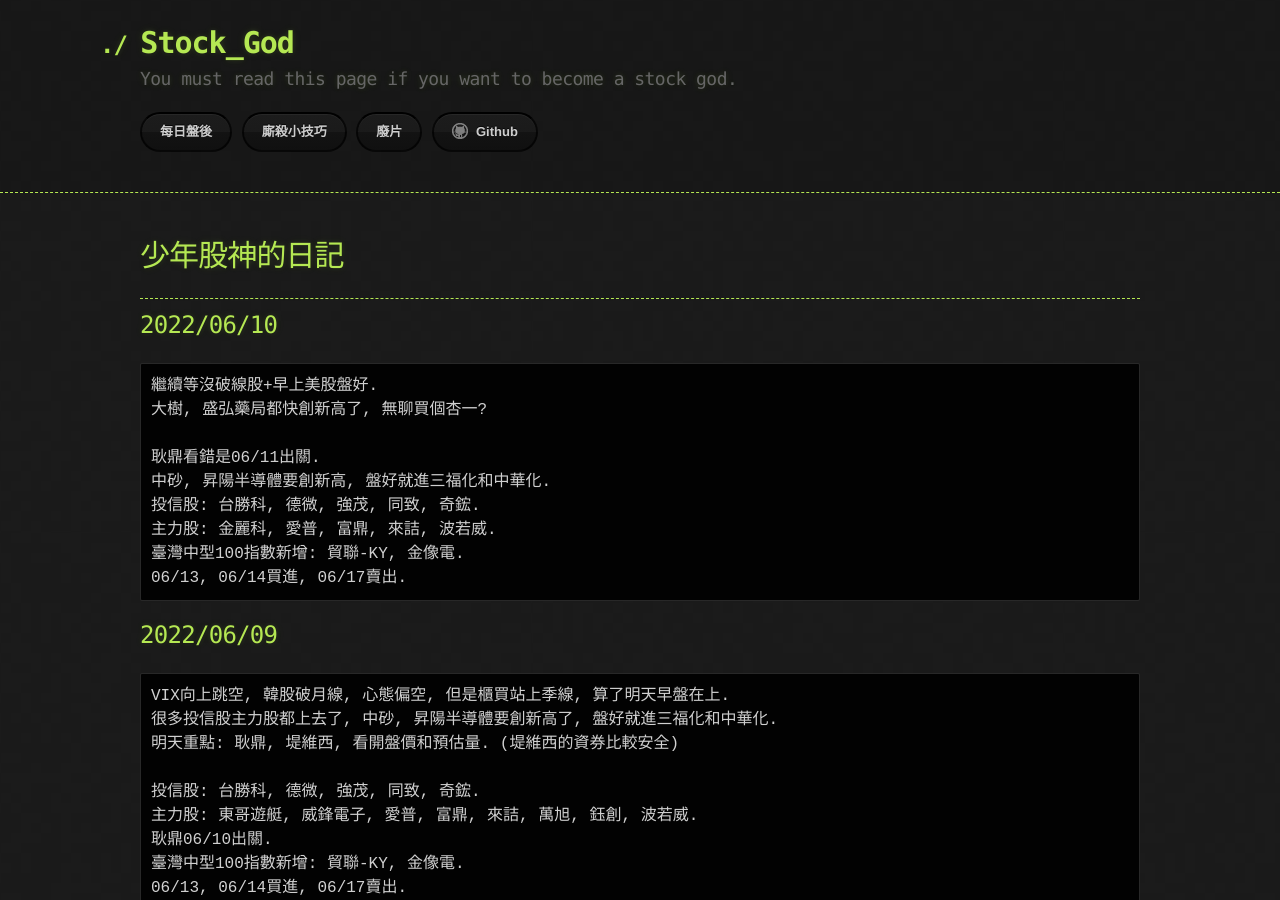
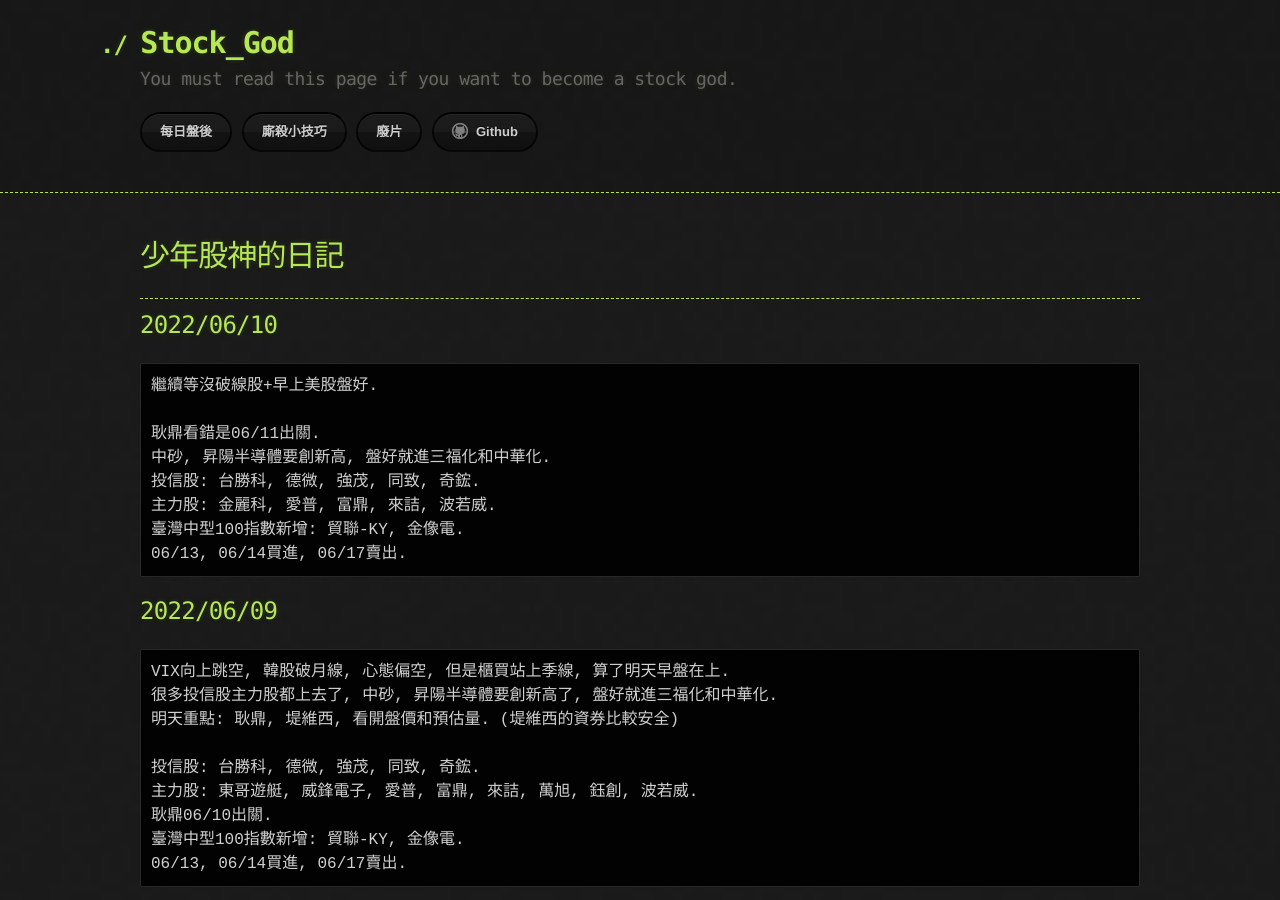
Before and after one commit to lepg5487/Stock_God, a Jekyll site: the page built from index.md, in a window 1280 px wide and 900 px high. Built offline with Jekyll 4.4.1, drawn with Linux system fonts in a browser that asks for light colours; our own code applies the rules of GitHub Pages for plain Markdown files.

Commit message:
Update index.md

````diff
--- a/index.md
+++ b/index.md
@@ -9,7 +9,6 @@ layout: testlayouts
 ## 2022/06/10
 ```
 繼續等沒破線股+早上美股盤好.
-大樹, 盛弘藥局都快創新高了, 無聊買個杏一?
 
 耿鼎看錯是06/11出關.
 中砂, 昇陽半導體要創新高, 盤好就進三福化和中華化.
````
